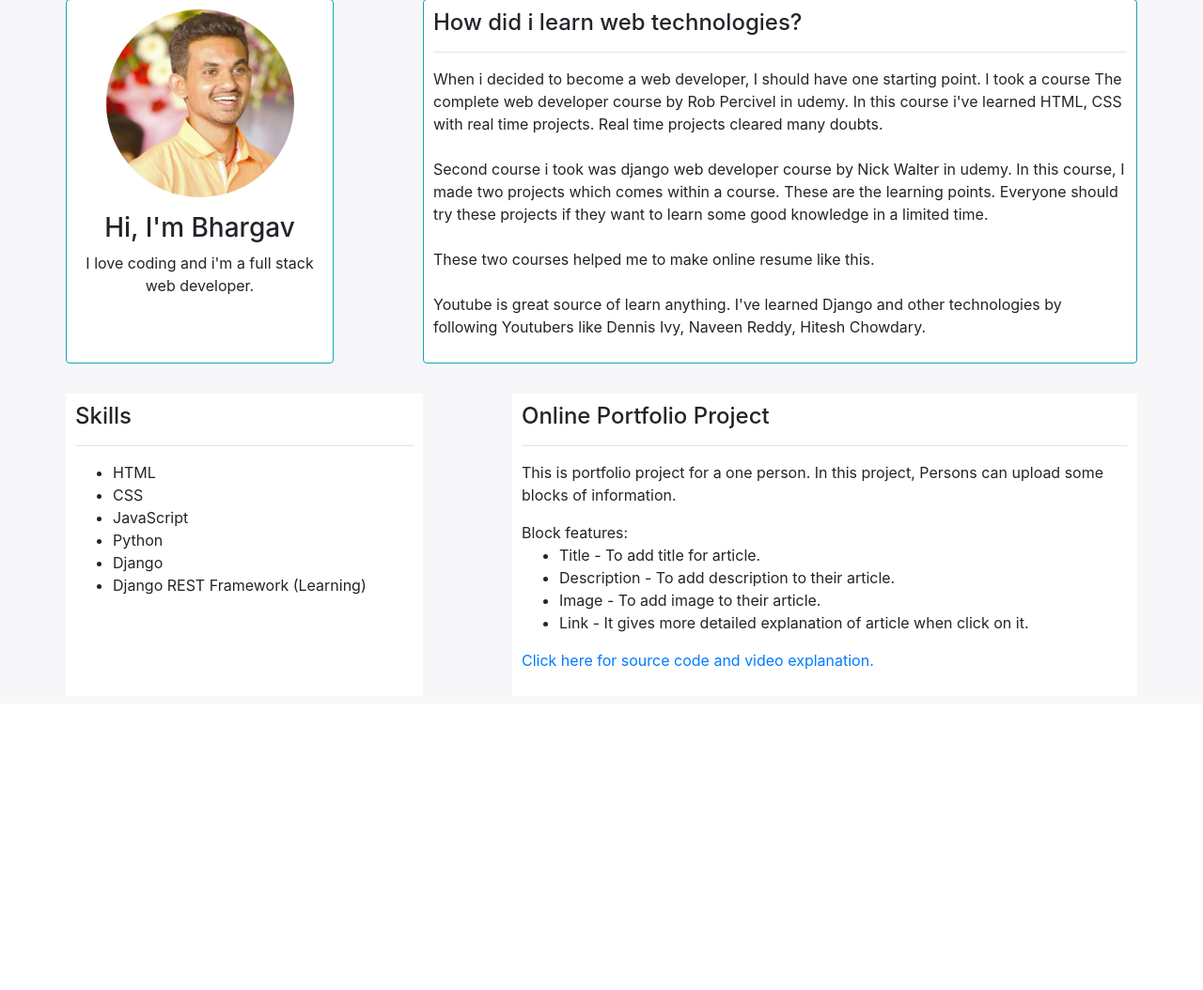
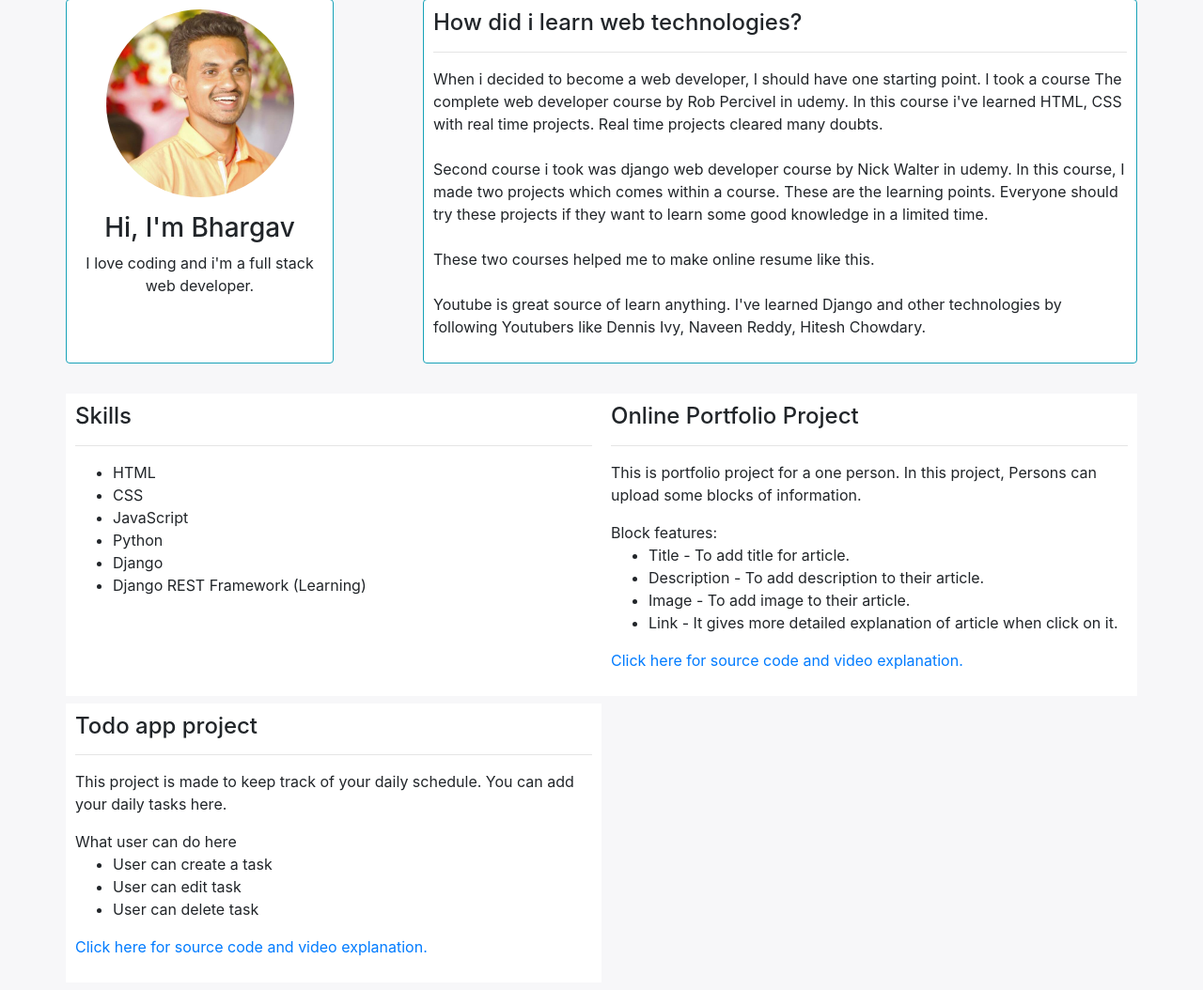
Before and after one commit to kilbha/onlineresume, a Django app: page / in a window 1280 px wide. Shown: the part 65-1119 px from the top of the page at 94% size. Before the commit the page ends 778 px from the top, so only its background shows below. Run offline with Django 3.2, Linux system fonts and the light colour scheme; some libraries are stand-ins or nearby versions.

Commit message:
Added Todoapp detais

```diff
--- a/MyApp/templates/MyApp/MyApp.html
+++ b/MyApp/templates/MyApp/MyApp.html
@@ -39,7 +39,7 @@
         </div>
         <br>
         <div class="row mt-2">
-            <div class="col-md-4 melearn">
+            <div class="col-md-6 melearn">
                 <h4>Skills</h4><hr>
                 <div class="mb-3">
                     <ul>
@@ -52,10 +52,8 @@
                     </ul>
                 </div>
             </div>
-            <div class="col-md-1">
 
-            </div>
-            <div class="col-md-7 melearn">
+            <div class="col-md-6 melearn">
                 <h4>Online Portfolio Project</h4>
                 <hr>
                 <div class="mb-3">
@@ -72,6 +70,23 @@
             </div>
 
         </div>
+        <div class="row mt-2">
+            <div class="col-md-6 melearn">
+                <h4>Todo app project</h4>
+                <hr>
+                <div class="mb-3">
+                    <p>This project is made to keep track of your daily schedule. You can add your daily tasks here.</p>
+                    What user can do here
+                    <ul>
+                        <li>User can create a task</li>
+                        <li>User can edit task </li>
+                        <li>User can delete task </li>
+                    </ul>
+                    <a  target="_blank" href="https://drive.google.com/drive/folders/1APt2f000EZaEsJHFyEPgmmRw5SJECfzW?usp=sharing">Click here for source code and video explanation.</a>
+                </div>
+            </div>
+
+        </div>
     </div>
 </body>
 </html>
```
